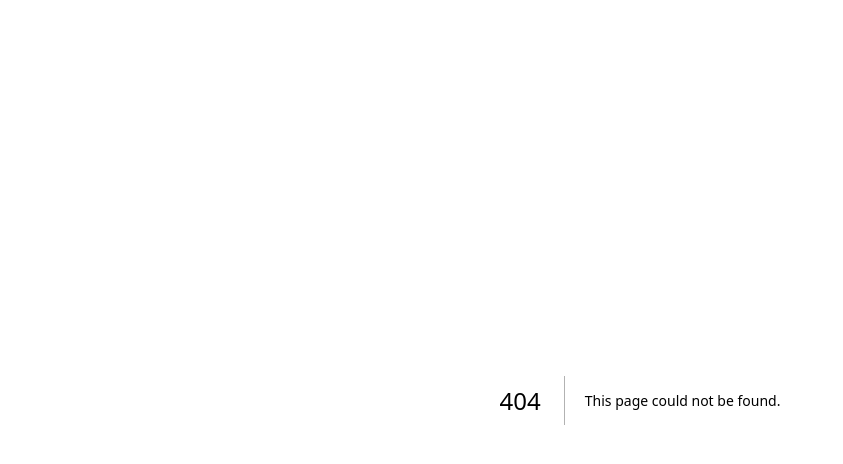
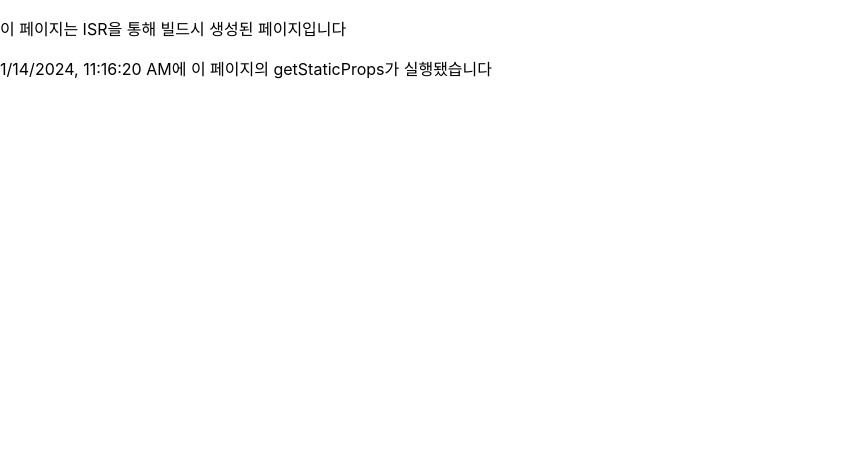
Before and after one commit to aaronsleepy/next-sample, a Next.js app: page /isr in a window 1280 px wide. Before the commit this address had no page. Shown: the top 464 px of the page, without its empty margins (0-843 px from the left). Built offline with nearby package versions, Linux system fonts and the light colour scheme.

Commit message:
ui: ISR을 사용한 페이지 생성

```diff
--- /dev/null
+++ b/pages/isr.tsx
@@ -0,0 +1,48 @@
+/**
+ * ISR을 통한 페이지 구현
+ */
+
+import { GetStaticProps, NextPage } from "next"
+import Head from "next/head"
+import { useRouter } from "next/router"
+
+type ISRProps = {
+    message: string
+}
+
+const ISR: NextPage<ISRProps> = (props) => {
+    const { message } = props
+
+    const router = useRouter()
+
+    if (router.isFallback) {
+        return <div>Loading...</div>
+    }
+
+    return (
+        <div>
+            <Head>
+                <title>ISR</title>
+                <link rel="icon" href="/favicon.ico" />
+            </Head>
+            <main>
+                <p>이 페이지는 ISR을 통해 빌드시 생성된 페이지입니다</p>
+                <p>{message}</p>
+            </main>
+        </div>
+    )
+}
+
+export const getStaticProps: GetStaticProps<ISRProps> = async (context) => {
+    const timestamp = new Date().toLocaleString()
+    const message = `${timestamp}에 이 페이지의 getStaticProps가 실행됐습니다`
+
+    return {
+        props: {
+            message,
+        },
+        revalidate: 10
+    }
+}
+
+export default ISR
```
